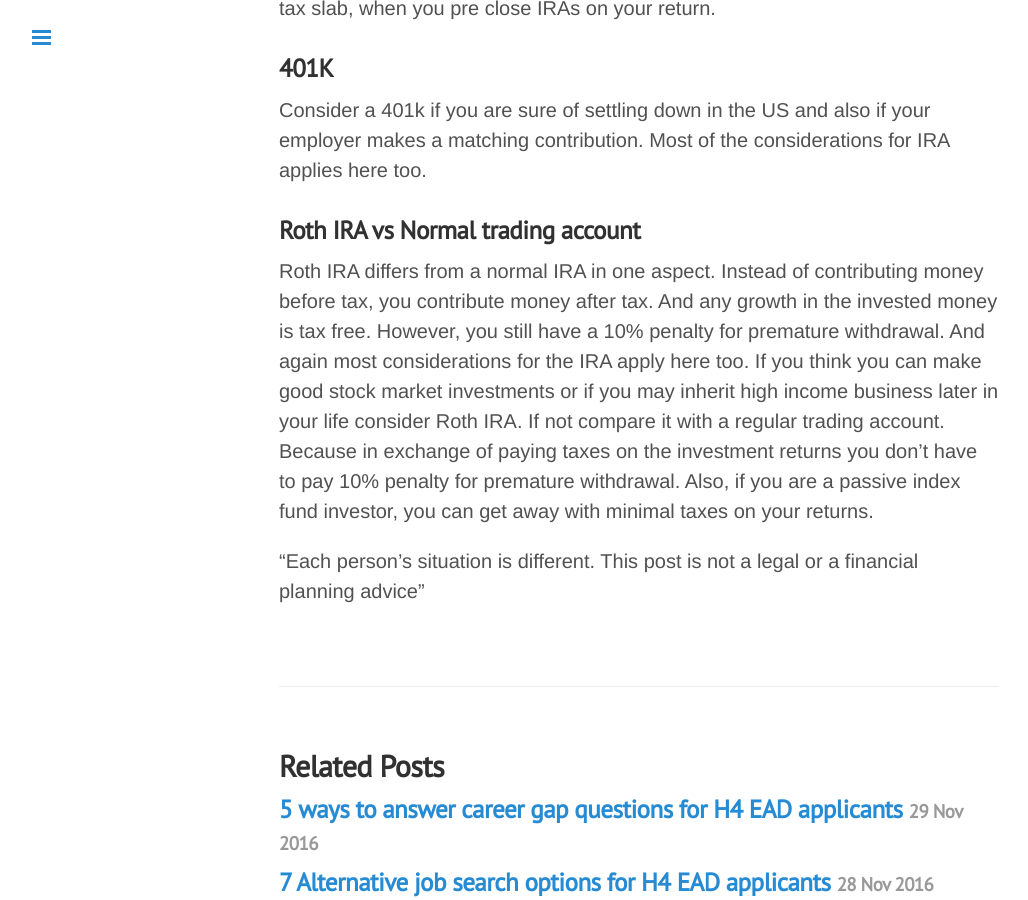
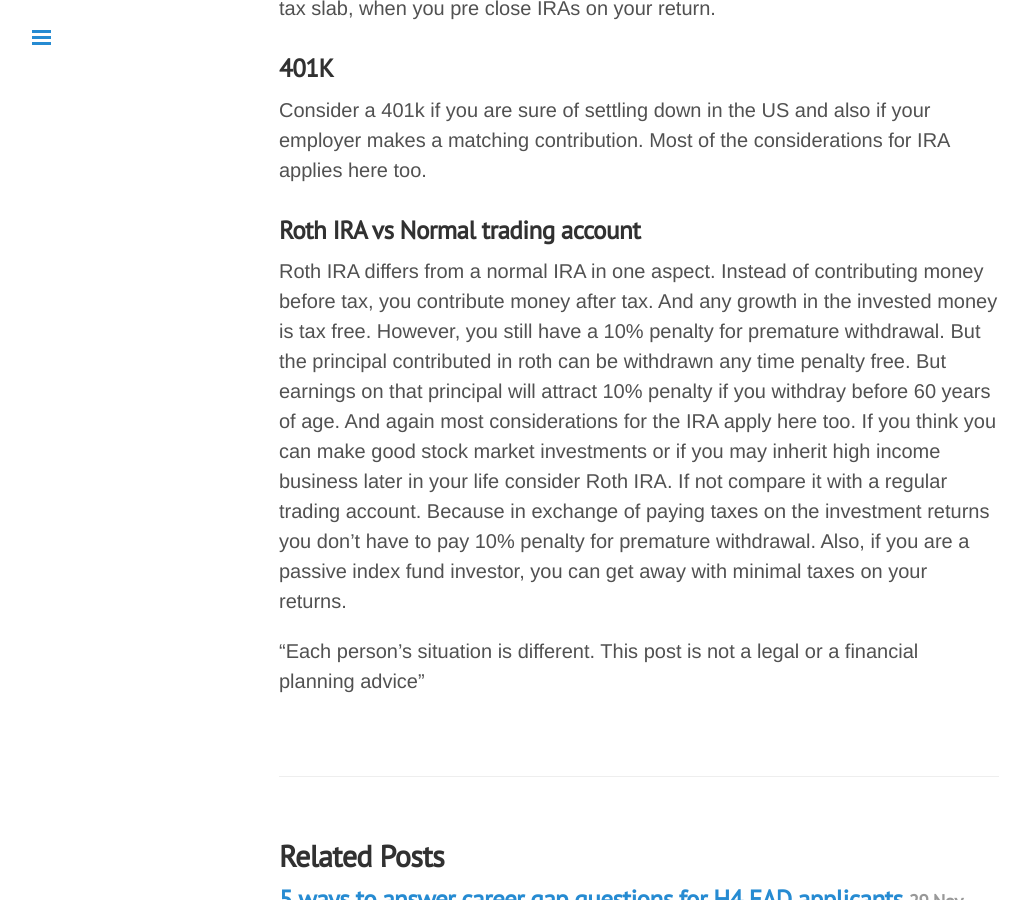
Before and after one commit to gitforwork2/gitforwork.github.io, a Jekyll site: the page built from _posts/2016-12-1-people-on-visa-where-to-invest-your-money.md, in a window 1280 px wide and 900 px high, scrolled down 2555 px. Shown: the whole window, without its empty margins (1-1029 px from the left). Built offline with Jekyll 4.4.1, drawn with Linux system fonts in a browser that asks for light colours; comment, search, counter and statistics services are not loaded.

Commit message:
Update 2016-12-1-people-on-visa-where-to-invest-your-money.md

```diff
--- a/_posts/2016-12-1-people-on-visa-where-to-invest-your-money.md
+++ b/_posts/2016-12-1-people-on-visa-where-to-invest-your-money.md
@@ -39,6 +39,6 @@ you can take advantage of higher individual tax slab, when you pre close IRAs on
 Consider a 401k if you are sure of settling down in the US and also if your employer makes a matching contribution. Most of the considerations for IRA applies here too.
 
 ### Roth IRA vs Normal trading account
-Roth IRA differs from a normal IRA in one aspect. Instead of contributing money before tax, you contribute money after tax. And any growth in the invested money is tax free. However, you still have a 10% penalty for premature withdrawal. And again most considerations for the IRA apply here too. If you think you can make good stock market investments or if you may inherit high income business later in your life consider Roth IRA. If not compare it with a regular trading account. Because in exchange of paying taxes on the investment returns you don't have to pay 10% penalty for premature withdrawal. Also, if you are a passive index fund investor, you can get away with minimal taxes on your returns.
+Roth IRA differs from a normal IRA in one aspect. Instead of contributing money before tax, you contribute money after tax. And any growth in the invested money is tax free. However, you still have a 10% penalty for premature withdrawal. But the principal contributed in roth can be withdrawn any time penalty free. But earnings on that principal will attract 10% penalty if you withdray before 60 years of age. And again most considerations for the IRA apply here too. If you think you can make good stock market investments or if you may inherit high income business later in your life consider Roth IRA. If not compare it with a regular trading account. Because in exchange of paying taxes on the investment returns you don't have to pay 10% penalty for premature withdrawal. Also, if you are a passive index fund investor, you can get away with minimal taxes on your returns.
 
  "Each person's situation is different. This post is not a legal or a financial planning advice"
```
